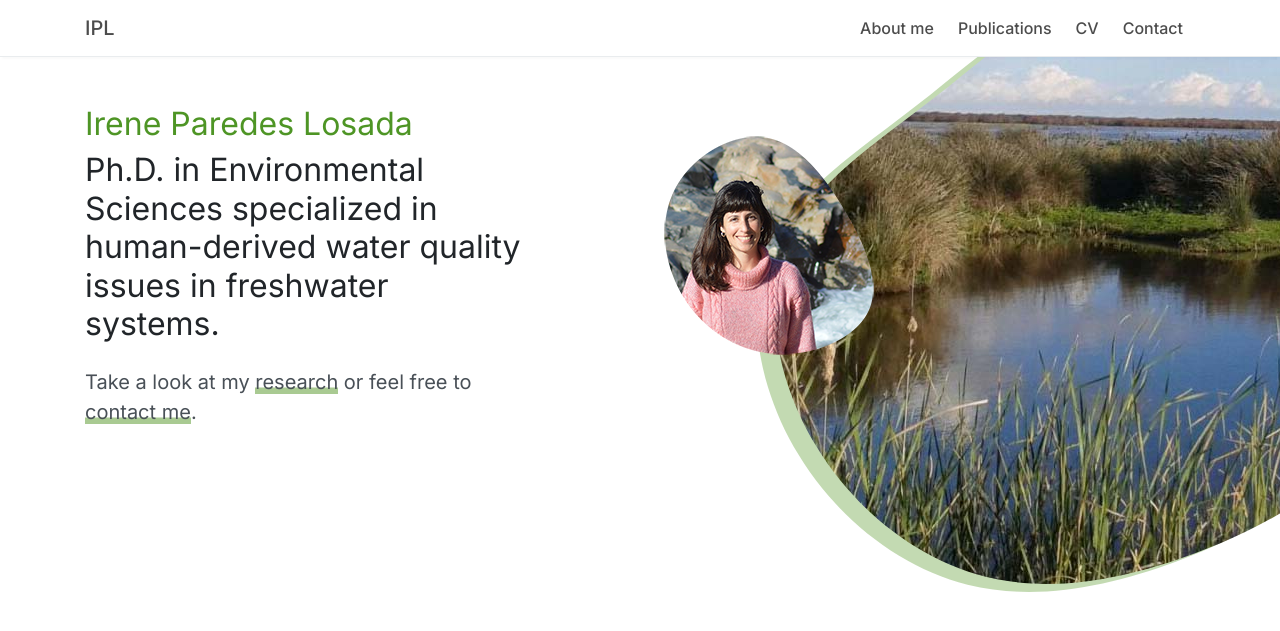
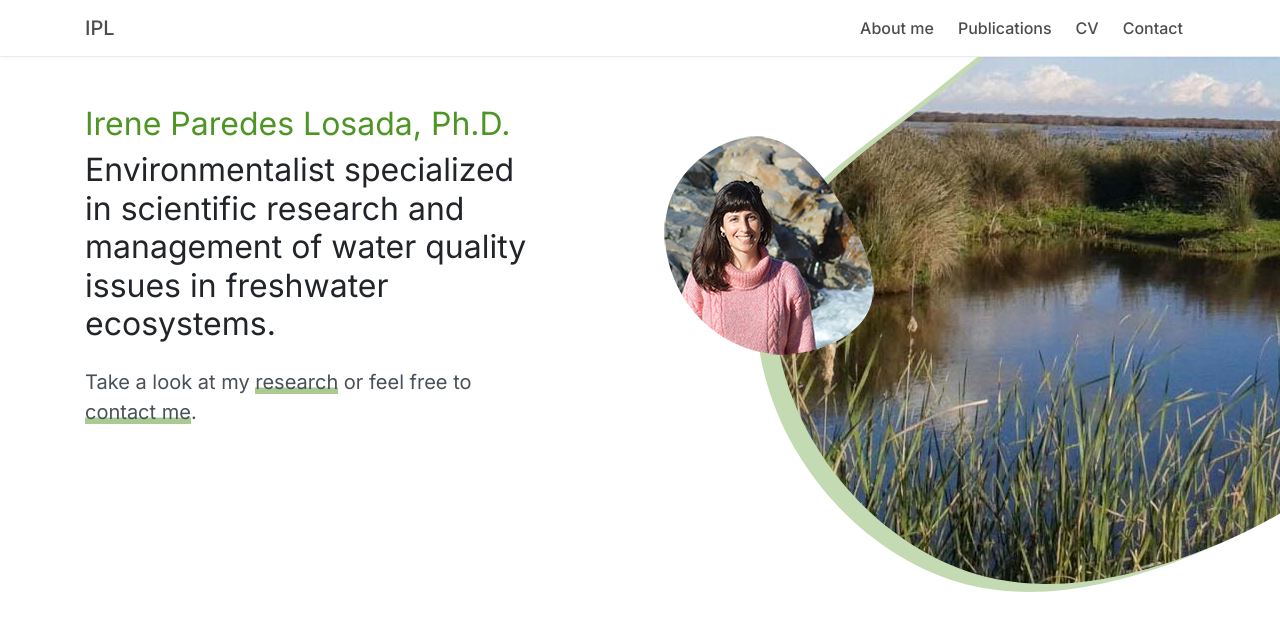
Before and after one commit to ireneparedes/ireneparedes.github.io, a Jekyll site: the page built from index.html, in a window 1280 px wide. Shown: the top 631 px of the page. Built offline with Jekyll 4.4.1, drawn with Linux system fonts in a browser that asks for light colours.

Commit message:
Update index.html

```diff
--- a/index.html
+++ b/index.html
@@ -9,8 +9,8 @@ title: Irene Paredes Losada - PhD Environmental Sciences
             <div class="row">
                 <div class="col-lg-5">
                     <div class="home-text">
-                        <h1 class="highlight">Irene Paredes Losada</h1>
-                        <p class="h2 mb-4">Ph.D. in Environmental Sciences specialized in human-derived water quality issues in freshwater systems.</p>
+                        <h1 class="highlight">Irene Paredes Losada, Ph.D.</h1>
+                        <p class="h2 mb-4">Environmentalist specialized in scientific research and management of water quality issues in freshwater ecosystems.</p>
                         <p class="lead">Take a look at my <a href="/publications">research</a> or feel free to <a
                                 href="contact">contact me</a>.</p>
                     </div>
```
